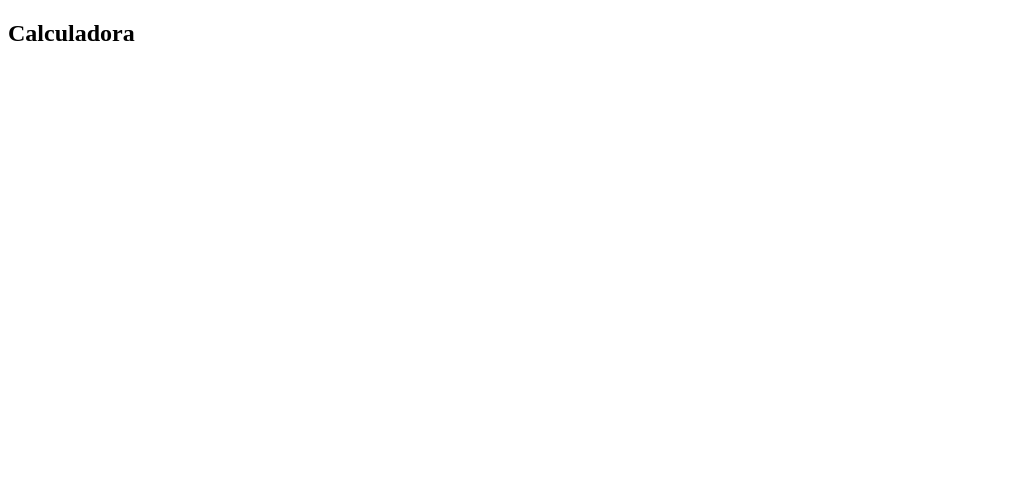
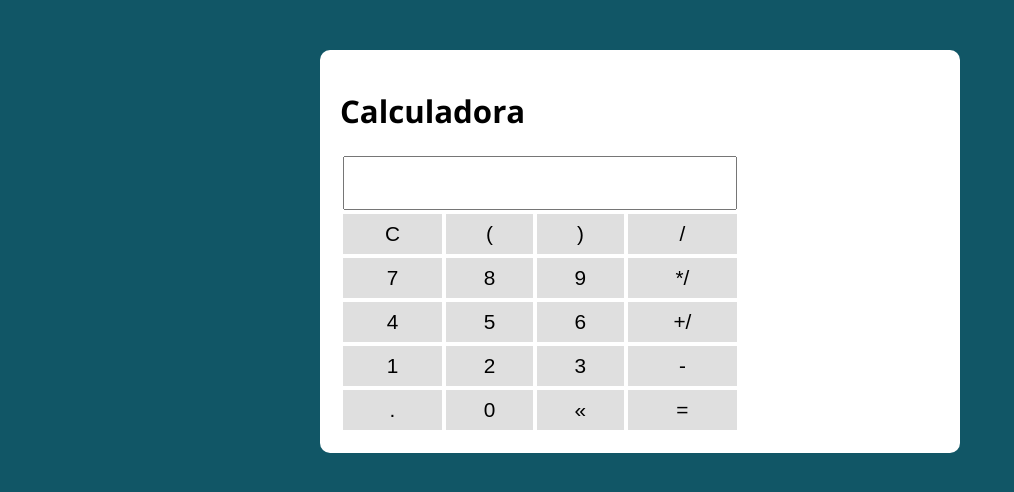
Before and after one commit to newlomar/factory_functions_calculator, a plain HTML site: page index.html in a window 1280 px wide. Shown: the whole page, without its empty margins (0-1014 px from the left). Drawn offline with nearby package versions, Linux system fonts and the light colour scheme.

Commit message:
adding base css

```diff
--- a/index.html
+++ b/index.html
@@ -11,6 +11,47 @@
   <body>
     <section class="container">
       <h1>Calculadora</h1>
+
+      <table class="calculadora">
+        <tr>
+          <td colspan="4"><input type="text" class="display" /></td>
+        </tr>
+
+        <tr>
+          <td><button class="btn btn-clear">C</button></td>
+          <td><button class="btn btn-num">(</button></td>
+          <td><button class="btn btn-num">)</button></td>
+          <td><button class="btn btn-num">/</button></td>
+        </tr>
+
+        <tr>
+          <td><button class="btn btn-num">7</button></td>
+          <td><button class="btn btn-num">8</button></td>
+          <td><button class="btn btn-num">9</button></td>
+          <td><button class="btn btn-num">*/</button></td>
+        </tr>
+
+        <tr>
+          <td><button class="btn btn-num">4</button></td>
+          <td><button class="btn btn-num">5</button></td>
+          <td><button class="btn btn-num">6</button></td>
+          <td><button class="btn btn-num">+/</button></td>
+        </tr>
+
+        <tr>
+          <td><button class="btn btn-num">1</button></td>
+          <td><button class="btn btn-num">2</button></td>
+          <td><button class="btn btn-num">3</button></td>
+          <td><button class="btn btn-num">-</button></td>
+        </tr>
+
+        <tr>
+          <td><button class="btn btn-num">.</button></td>
+          <td><button class="btn btn-num">0</button></td>
+          <td><button class="btn btn-del">&laquo;</button></td>
+          <td><button class="btn btn-eq">=</button></td>
+        </tr>
+      </table>
     </section>
   </body>
 </html>
--- a/style.css
+++ b/style.css
@@ -0,0 +1,83 @@
+@import url('https://fonts.googleapis.com/css?family=Open+Sans:400,700&display=swap');
+:root {
+  --primary-color: rgb(17, 86, 102);
+  --primary-color-darker: rgb(9, 48, 56);
+}
+
+* {
+  box-sizing: border-box;
+  outline: 0;
+}
+
+body {
+  margin: 0;
+  padding: 0;
+  background: var(--primary-color);
+  font-family: 'Open sans', sans-serif;
+  font-size: 1.3em;
+  line-height: 1.5em;
+}
+
+.container {
+  max-width: 640px;
+  margin: 50px auto;
+  background: #fff;
+  padding: 20px;
+  border-radius: 10px;
+}
+
+form input,
+form label,
+form button {
+  display: block;
+  width: 100%;
+  margin-bottom: 10px;
+}
+
+form input {
+  font-size: 24px;
+  height: 50px;
+  padding: 0 20px;
+}
+
+form input:focus {
+  outline: 1px solid var(--primary-color);
+}
+
+form button {
+  border: none;
+  background: var(--primary-color);
+  color: #fff;
+  font-size: 18px;
+  font-weight: 700;
+  height: 50px;
+  cursor: pointer;
+  margin-top: 30px;
+}
+
+form button:hover {
+  background: var(--primary-color-darker);
+}
+
+.calculadora {
+  width: 400px;
+}
+
+.display {
+  font-size: 2em;
+  width: 100%;
+  text-align: right;
+}
+
+.btn {
+  width: 100%;
+  height: 40px;
+  font-size: 1em;
+  border: none;
+  background: #dfdfdf;
+  cursor: pointer;
+}
+
+.btn:hover {
+  background: #9e9e9e;
+}
```
